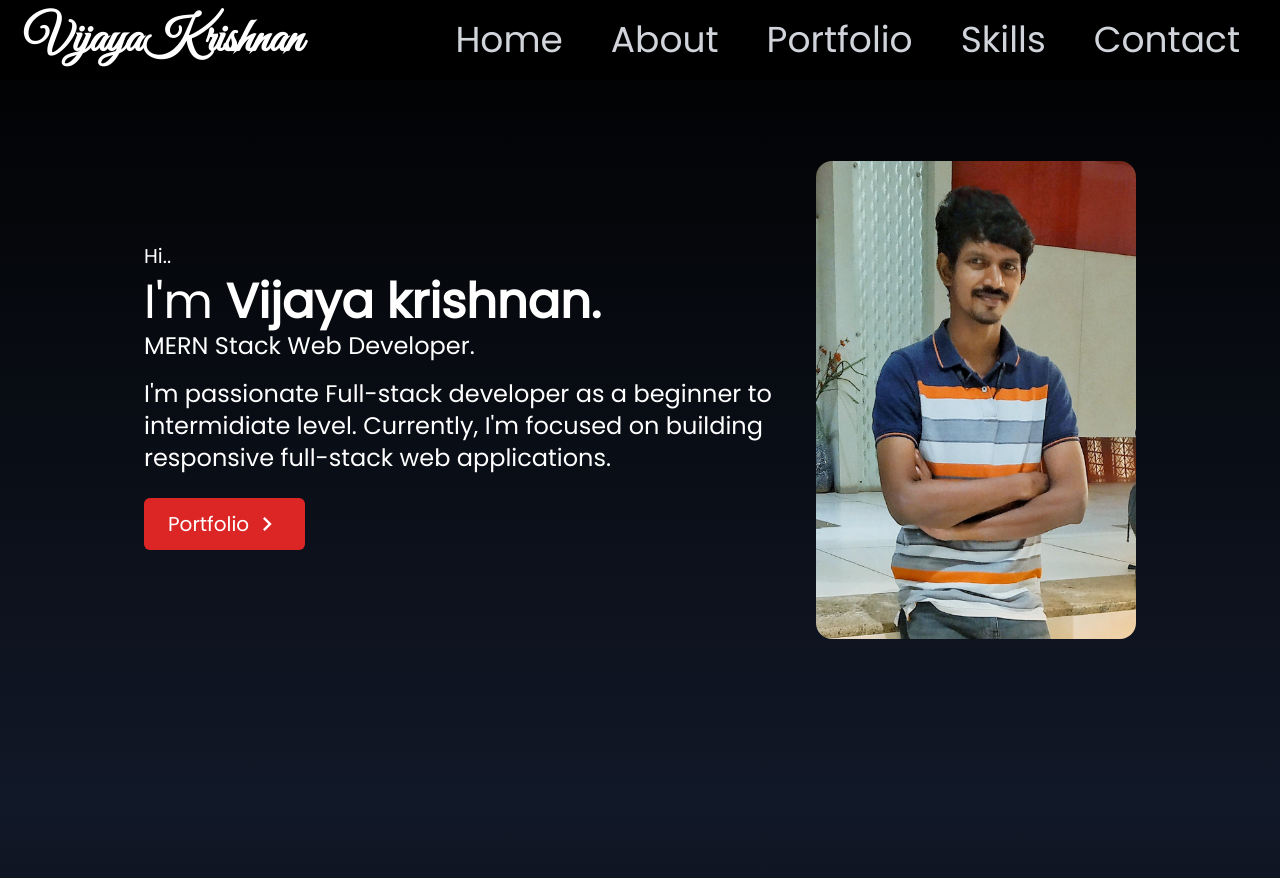
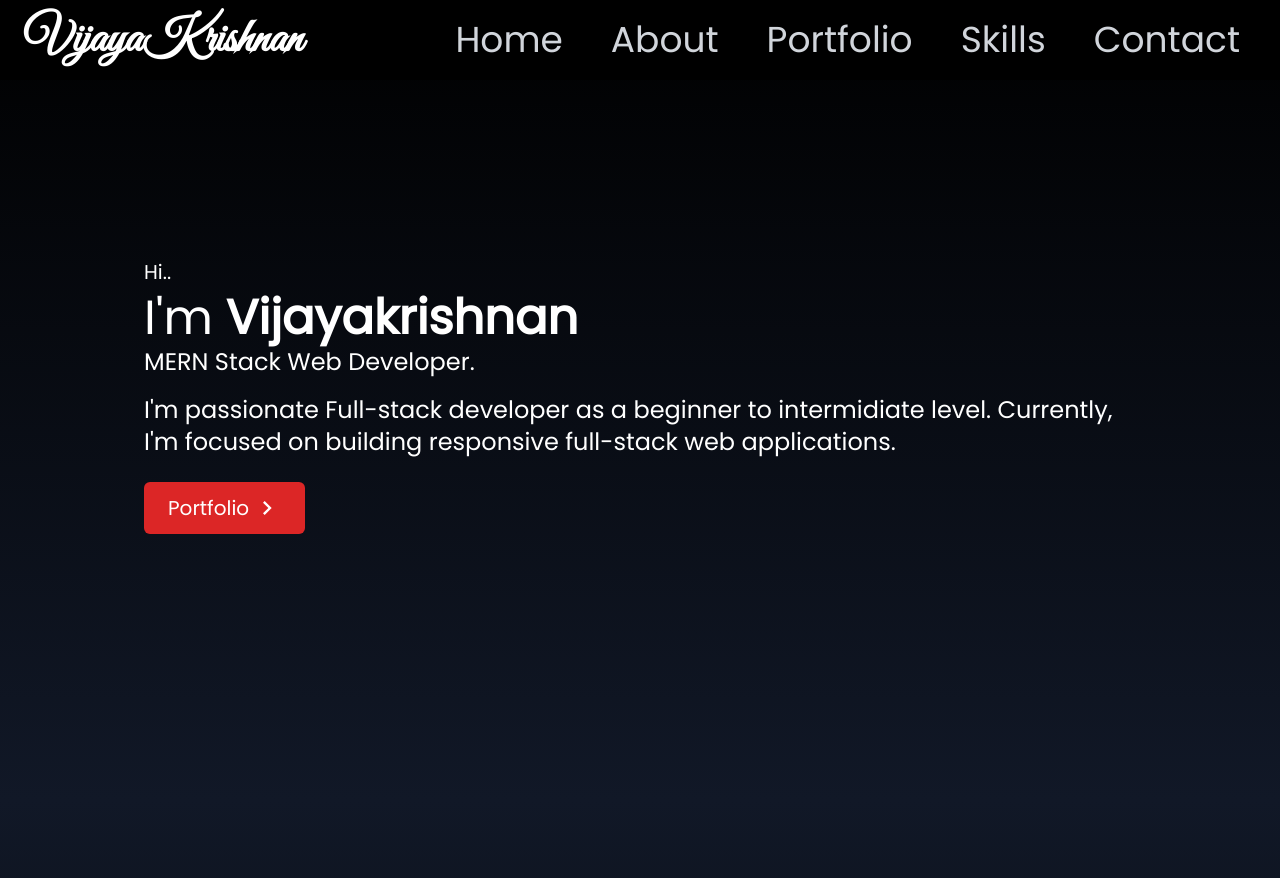
Before and after one commit to kvijayakrishnan/new-portfolio, a React (Create React App) app: page / in a window 1280 px wide. Shown: the top 878 px of the page. Built offline with nearby package versions, Linux system fonts and the light colour scheme.

Commit message:
update resume to download

```diff
--- a/src/components/Contact.jsx
+++ b/src/components/Contact.jsx
@@ -41,9 +41,9 @@ const Contact = () => {
           <BsFillPersonLinesFill size={30} />
         </>
       ),
-      href:"https://docs.google.com/document/d/1idMOeyTSLVqllFc-uL34so-VUhdwYcmjpCh1u6PS4Co/",
+      href:"https://drive.google.com/file/d/1HuTdBBc-Hu3yLbSZxIPQrsONjTY_RDRB/view?usp=sharing",
       style:'rounded-br-md',
-      download:{resume},
+      download:true,
     },
 
   ]
--- a/src/components/Home.jsx
+++ b/src/components/Home.jsx
@@ -1,9 +1,23 @@
-import React from 'react'
+import React,{useState, useEffect} from 'react'
 import HeroImage from '../assets/heroImage.png'
 import {MdOutlineKeyboardArrowRight} from 'react-icons/md'
 import {Link} from 'react-scroll'
 
 const Home = () => {
+    // const TextSwitcher = () =>{
+    //     const [text, setText] = useState('Hello')
+    //     useEffect(() =>{
+    //         const interval = setInterval(() =>{
+    //             setText(text === "Hello" ?"World":"Hello")
+    //         },1000);
+
+    //         return () =>clearInterval(interval);
+    //     },[text])
+    // }
+
+
+
+
   return (
     <div
         name='home'
@@ -13,12 +27,13 @@ const Home = () => {
                 <h6 className="text-xl sm:text-xl font-bold text-white max-md:mt-40 font-thin">
                     Hi..
                 </h6>
-                <h2 className='text-3xl sm:text-5xl font-bold text-white mt-2'> <span className='font-thin'> I'm</span>  Vijaya krishnan.</h2>
+                <h2 className='text-3xl sm:text-5xl font-bold text-white mt-2'> <span className='font-thin'> I'm</span>  Vijayakrishnan</h2>
                 <h2 className='text-3xl sm:text-2xl font-bold text-white mt-1 font-thin'>MERN Stack Web Developer.</h2>
                 <h5 className='text-white font-light text-2xl py-4  font-thin'> I'm passionate Full-stack developer as a beginner to intermidiate level.
                     Currently, I'm focused on building responsive full-stack web
                     applications.
                 </h5>
+                {/* <div>{text}</div> */}
                 <div>
                     <Link
                         to='portfolio'
@@ -32,11 +47,11 @@ const Home = () => {
                     </Link>
                 </div>
             </div>
-            <div>
+            {/* <div>
                 <img src={HeroImage}
                     alt="my profile"
                     className='rounded-2xl w-64 mx-auto w-80 max-md:w-52 max-w-[700px]' />
-            </div>
+            </div> */}
         </div>
     </div>
   )
```
